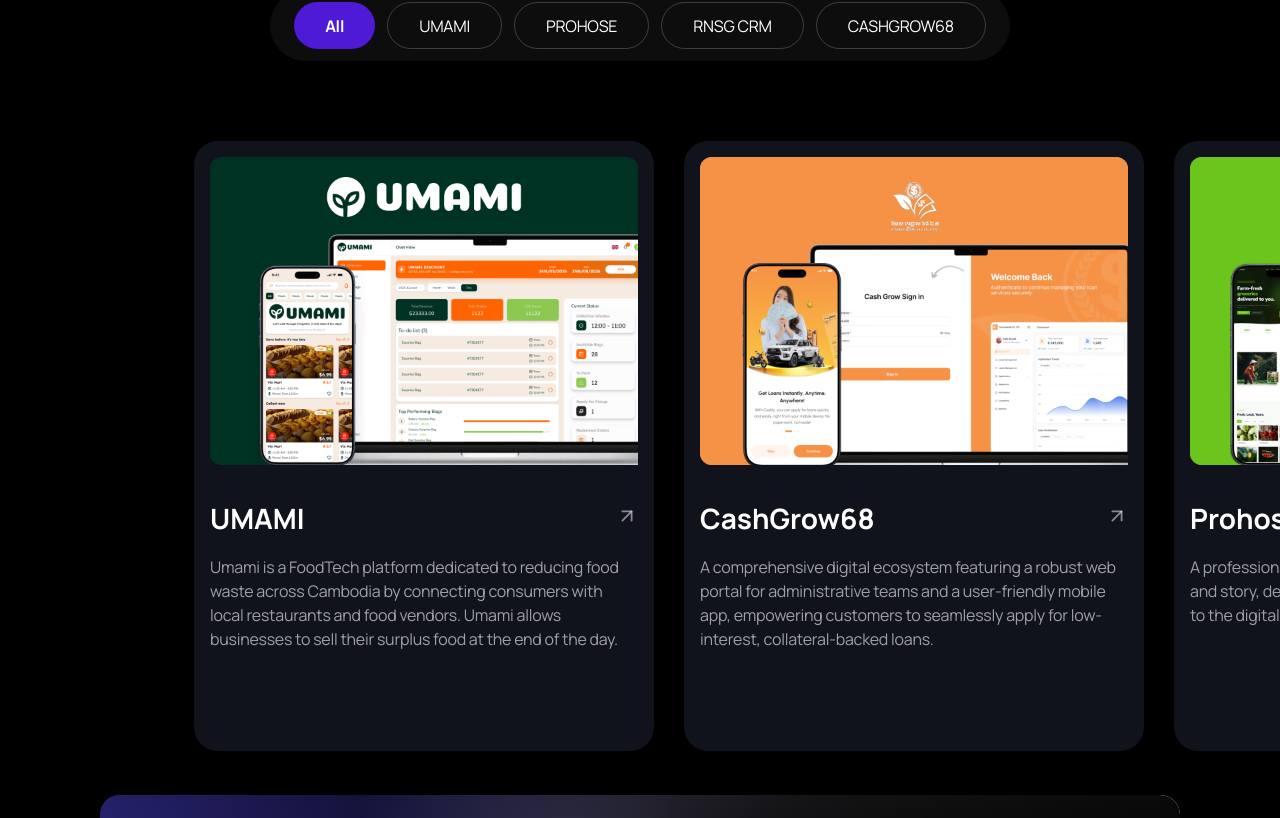
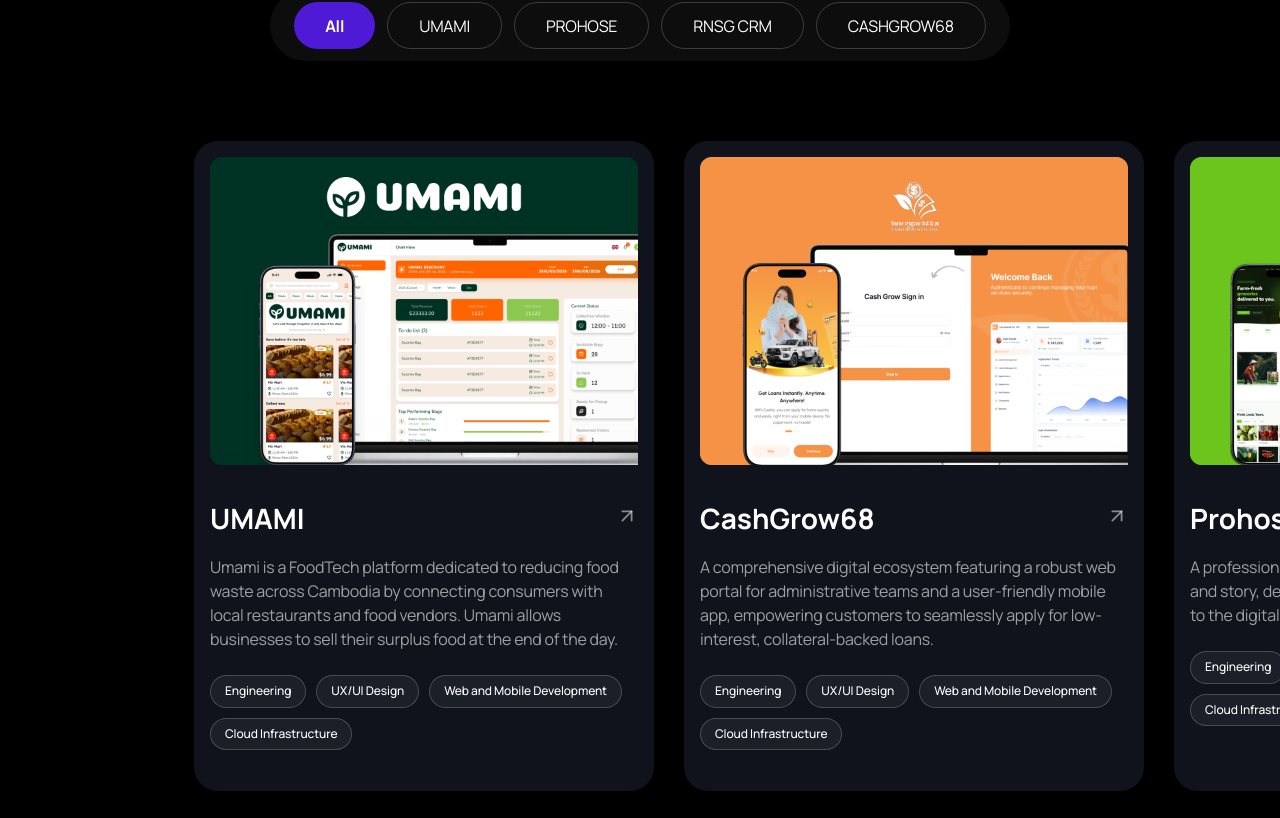
Before and after one commit to DojologyEngineering/Landing-page-v2, a Next.js app: page /portfolio/agritrace in a window 1280 px wide. Shown: the part 5562-6380 px from the top of the page. Built offline with nearby package versions, Linux system fonts and the light colour scheme.

Commit message:
feat: enhance portfolio components with motion effects and improve project card interactions

```diff
--- a/app/portfolio/[id]/page.tsx
+++ b/app/portfolio/[id]/page.tsx
@@ -14,6 +14,7 @@
 import AutoHorizontalCarousel from "@/components/AutoHorizontalCarousel";
 import CTASection from "@/components/CTASection";
 import FooterSection from "@/components/FooterSection";
+import { MotionDiv } from "@/components/motion";
 import PortfolioDetailImage from "@/components/PortfolioDetailImage";
 import PortfolioMoreProjectsSection from "@/components/PortfolioMoreProjectsSection";
 import {
@@ -347,7 +348,12 @@
 
   return (
     <main className="w-full overflow-x-hidden bg-black text-white relative">
-      <div className="w-full max-w-[1440px] mx-auto px-4 md:px-10 lg:px-[194px] flex flex-col relative">
+      <MotionDiv
+        initial={{ opacity: 0, y: 18 }}
+        animate={{ opacity: 1, y: 0 }}
+        transition={{ duration: 0.38, ease: "easeOut" }}
+        className="w-full max-w-[1440px] mx-auto px-4 md:px-10 lg:px-[194px] flex flex-col relative"
+      >
 
         {/* Header */}
         <div className="w-full flex flex-col gap-10 md:gap-[60px] pt-24 md:pt-[158px] mb-16 md:mb-[80px]">
@@ -544,7 +550,7 @@
           projects={relatedProjects}
         />
 
-      </div>
+      </MotionDiv>
 
       <CTASection />
       <FooterSection />
--- a/components/PortfolioMoreProjectsSection.tsx
+++ b/components/PortfolioMoreProjectsSection.tsx
@@ -4,6 +4,7 @@
 import Image from "next/image";
 import Link from "next/link";
 import { ArrowUpRight } from "lucide-react";
+import { motion } from "framer-motion";
 import AutoHorizontalCarousel from "@/components/AutoHorizontalCarousel";
 import type { PortfolioProject } from "@/lib/portfolio-data";
 
@@ -32,6 +33,14 @@
     height: 616,
   },
 };
+
+function ServiceTag({ label }: { label: string }) {
+  return (
+    <span className="inline-flex shrink-0 items-center justify-center whitespace-nowrap rounded-full border border-white/20 bg-white/[0.05] px-[14px] py-[8px] font-[family-name:var(--font-manrope)] text-[12px] font-medium leading-[1.2] tracking-[-0.12px] text-white">
+      {label}
+    </span>
+  );
+}
 
 function RelatedProjectLogo({ project }: { project: PortfolioProject }) {
   const logo = projectLogoOverrides[project.id] ?? project.logo;
@@ -75,8 +84,9 @@
   return (
     <Link
       href={`/portfolio/${project.id}`}
-      className="relative block h-[500px] md:h-[610px] w-[320px] md:w-[460px] shrink-0 overflow-hidden rounded-[24px] bg-[#10131c] p-4 text-white no-underline transition-transform duration-200 hover:-translate-y-1"
+      className="relative block h-[540px] md:h-[650px] w-[320px] md:w-[460px] shrink-0 overflow-hidden rounded-[24px] bg-[#10131c] p-4 text-white no-underline transition-transform duration-200 hover:-translate-y-1"
     >
+      <motion.div whileTap={{ scale: 0.985, y: -2 }} transition={{ duration: 0.18 }} className="h-full">
         <div
           className="flex h-[200px] md:h-[308px] items-center justify-center rounded-[12px]"
           style={{ background: project.bgColor }}
@@ -93,7 +103,13 @@
           <p className="m-0 line-clamp-4 font-[family-name:var(--font-manrope)] text-[14px] md:text-[16px] font-normal leading-[1.5] tracking-[-0.2344px] text-white/60">
             {project.description}
           </p>
+          <div className="flex flex-wrap items-center gap-[10px] pt-2">
+            {project.services.map((service) => (
+              <ServiceTag key={service} label={service} />
+            ))}
           </div>
+        </div>
+      </motion.div>
     </Link>
   );
 }
--- a/components/ProjectAutoRail.tsx
+++ b/components/ProjectAutoRail.tsx
@@ -34,6 +34,7 @@
   const dragStartXRef = useRef(0);
   const dragStartScrollLeftRef = useRef(0);
   const draggedRef = useRef(false);
+  const dragCaptureActiveRef = useRef(false);
   const [prefersReducedMotion, setPrefersReducedMotion] = useState(false);
   const [canLoop, setCanLoop] = useState(false);
   const items = useMemo(() => Children.toArray(children), [children]);
@@ -181,8 +182,7 @@
       dragStartXRef.current = event.clientX;
       dragStartScrollLeftRef.current = viewport.scrollLeft;
       draggedRef.current = false;
-      viewport.setPointerCapture(event.pointerId);
-      pauseAnimation(0);
+      dragCaptureActiveRef.current = false;
     };
     const handlePointerMove = (event: PointerEvent) => {
       if (dragPointerIdRef.current !== event.pointerId) {
@@ -191,24 +191,36 @@
 
       const deltaX = event.clientX - dragStartXRef.current;
 
-      if (Math.abs(deltaX) > 4) {
+      if (!draggedRef.current) {
+        if (Math.abs(deltaX) <= 4) {
+          return;
+        }
+
         draggedRef.current = true;
+        dragCaptureActiveRef.current = true;
+        viewport.setPointerCapture(event.pointerId);
+        pauseAnimation(0);
       }
 
       viewport.scrollLeft = dragStartScrollLeftRef.current - deltaX;
       rebaseLoopPosition();
+      event.preventDefault();
     };
     const finishPointerDrag = (event: PointerEvent) => {
       if (dragPointerIdRef.current !== event.pointerId) {
         return;
       }
 
-      if (viewport.hasPointerCapture(event.pointerId)) {
+      if (dragCaptureActiveRef.current && viewport.hasPointerCapture(event.pointerId)) {
         viewport.releasePointerCapture(event.pointerId);
       }
 
       dragPointerIdRef.current = null;
-      pauseAnimation(900);
+      dragCaptureActiveRef.current = false;
+
+      if (draggedRef.current) {
+        pauseAnimation(900);
+      }
     };
     const handleClickCapture = (event: MouseEvent) => {
       if (!draggedRef.current) {
--- a/components/portfolioSection.tsx
+++ b/components/portfolioSection.tsx
@@ -162,6 +162,7 @@
         initial={{ opacity: 0, y: 18 }}
         whileInView={{ opacity: 1, y: 0 }}
         viewport={{ once: true, amount: 0.2 }}
+        whileTap={{ scale: 0.985 }}
         transition={{ duration: 0.45, delay: index * 0.06 }}
         className="overflow-hidden rounded-[24px] bg-[#10131c] p-3"
       >
@@ -195,6 +196,7 @@
         whileInView={{ opacity: 1, y: 0 }}
         viewport={{ once: true, amount: 0.1 }}
         whileHover={{ y: -8 }}
+        whileTap={{ scale: 0.985, y: -2 }}
         transition={{ duration: 0.55, delay: index * 0.08 }}
         className="flex w-full cursor-pointer flex-col gap-8 overflow-hidden rounded-[24px] bg-[#10131c] p-4 pb-8 md:h-full"
       >
@@ -333,7 +335,7 @@
           <div className="pointer-events-none absolute inset-y-0 right-0 z-10 hidden w-24 bg-gradient-to-l from-[#010103] via-[#010103]/88 to-transparent lg:block" />
           <ProjectAutoRail
             className="px-[max(16px,calc((100vw-320px)/2))] md:px-[max(40px,calc((100vw-460px)/2))] lg:px-[max(194px,calc(50vw-526px))]"
-            segmentClassName="gap-4 md:gap-[30px]"
+            segmentClassName="gap-4 pr-4 md:gap-[30px] md:pr-[30px]"
             speed={42}
             resumeDelayMs={1900}
           >
```
Lines whose indentation alone changed are shown as unchanged.
